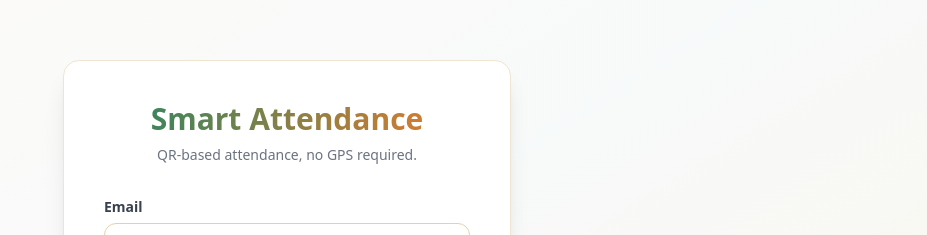
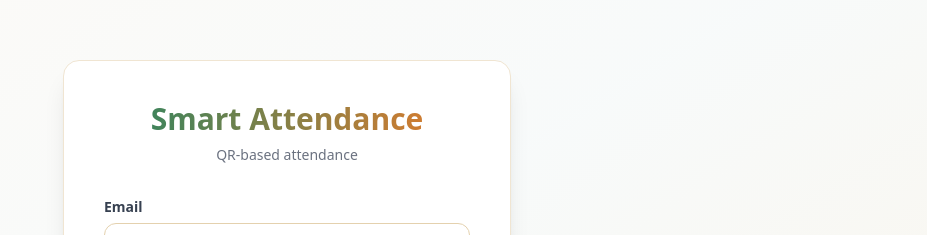
Before and after one commit to evich01/smart-attendance, a React (Vite) app in the folder frontend/: page /login in a window 1280 px wide. Shown: the part 101-336 px from the top of the page, without its empty margins (353-1280 px from the left). Built offline with nearby package versions, Linux system fonts and the light colour scheme; no server answers.

Commit message:
final update

```diff
--- a/frontend/src/pages/auth/Login.jsx
+++ b/frontend/src/pages/auth/Login.jsx
@@ -28,7 +28,7 @@ export default function Login() {
       <div className="card w-full max-w-md p-8 md:p-10">
         <div className="text-center mb-8">
           <h1 className="text-3xl font-extrabold bg-gradient-to-r from-primary-600 to-accent-500 bg-clip-text text-transparent mb-2">Smart Attendance</h1>
-          <p className="text-sm text-gray-500 dark:text-cream-200/70">QR-based attendance, no GPS required.</p>
+          <p className="text-sm text-gray-500 dark:text-cream-200/70">QR-based attendance</p>
         </div>
 
         {error && (
```
Also changed, not shown: 2 other files (tests, documents, lock files or other folders).
